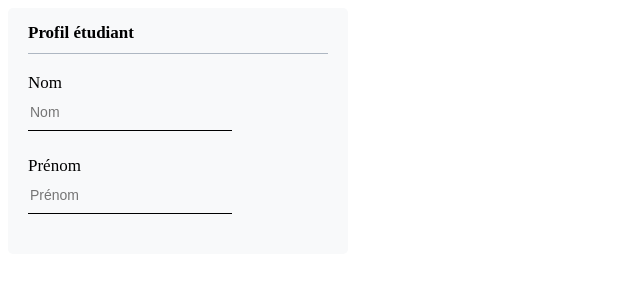
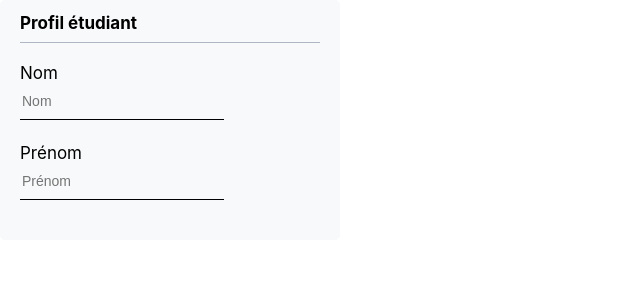
Before and after one commit to hichemamb/react-challenge-191026, a React (Create React App) app: page / in a window 1280 px wide. Shown: the top 300 px of the page, without its empty margins (0-640 px from the left). Built offline with nearby package versions, Linux system fonts and the light colour scheme.

Commit message:
[RC](chore): Add reset css

```diff
--- /dev/null
+++ b/src/App.css
@@ -0,0 +1,27 @@
+body {
+    font-family: -apple-system, BlinkMacSystemFont, "Segoe UI", "Roboto", "Oxygen",
+    "Ubuntu", "Cantarell", "Fira Sans", "Droid Sans", "Helvetica Neue",
+    sans-serif;
+    -webkit-font-smoothing: antialiased;
+    -moz-osx-font-smoothing: grayscale;
+    line-height: 1;
+}
+
+html, body, div, span, applet, object, iframe,
+h1, h2, h3, h4, h5, h6, p, blockquote, pre,
+a, abbr, acronym, address, big, cite, code,
+del, dfn, em, img, ins, kbd, q, s, samp,
+small, strike, strong, sub, sup, tt, var,
+b, u, i, center,
+dl, dt, dd, ol, ul, li,
+fieldset, form, label, legend,
+table, caption, tbody, tfoot, thead, tr, th, td,
+article, aside, canvas, details, embed,
+figure, figcaption, footer, header, hgroup,
+menu, nav, output, ruby, section, summary,
+time, mark, audio, video {
+    margin: 0;
+    padding: 0;
+    border: 0;
+    vertical-align: baseline;
+}
--- a/src/App.js
+++ b/src/App.js
@@ -1,4 +1,5 @@
 import React from 'react';
+import './App.css';
 import {
   BrowserRouter as Router,
   Switch,
```
